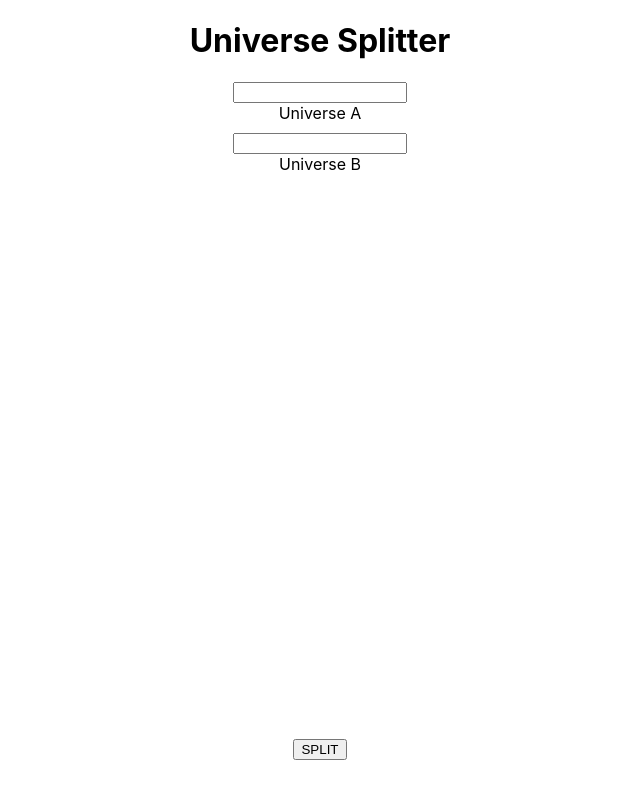
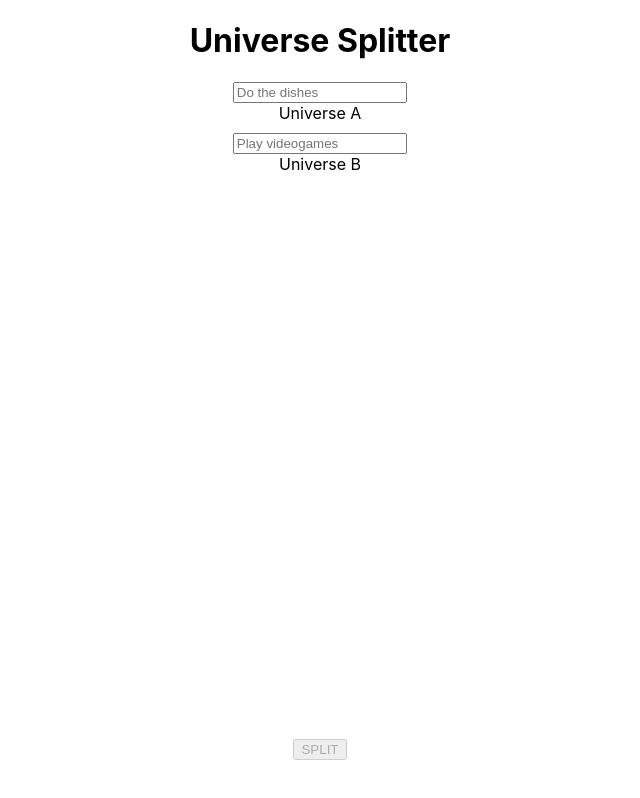
Before and after one commit to travisk-codes/world-splitter, a React (Create React App) app: page / in a window 1280 px wide. Both pictures are taken after a click on the button "BEGIN". Shown: the whole page, without its empty margins (320-960 px from the left). Built offline with nearby package versions, Linux system fonts and the light colour scheme.

Commit message:
Disable button when inputs are empty

```diff
--- a/src/App.js
+++ b/src/App.js
@@ -72,12 +72,16 @@ function App() {
 		return (
 			<>
 				<label>
-					<input value={inputA} onChange={(e) => setInputA(e.target.value)} />
+					<input
+						placeholder='Do the dishes'
+						value={inputA}
+						onChange={(e) => setInputA(e.target.value)}
+					/>
 					Universe A
 				</label>
 				<label>
 					<input
-						placeholder={inputA ? 'Not ' + inputA : ''}
+						placeholder={inputA ? 'Not ' + inputA : 'Play videogames'}
 						value={inputB}
 						onChange={(e) => setInputB(e.target.value)}
 					/>
@@ -95,7 +99,11 @@ function App() {
 		if (isSplashVisible) {
 			return <button onClick={() => setIsSplashVisible(false)}>BEGIN</button>
 		}
-		return <button onClick={fetchrandomBoolean}>SPLIT</button>
+		return (
+			<button disabled={inputA ? false : true} onClick={fetchrandomBoolean}>
+				SPLIT
+			</button>
+		)
 	}
 
 	return (
```
